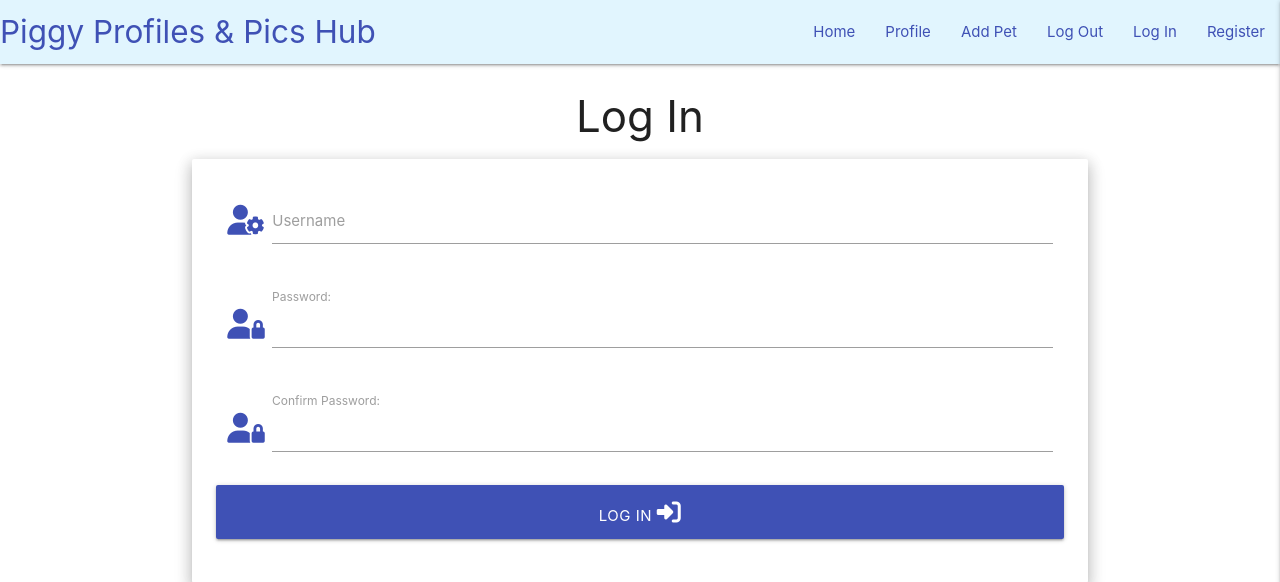
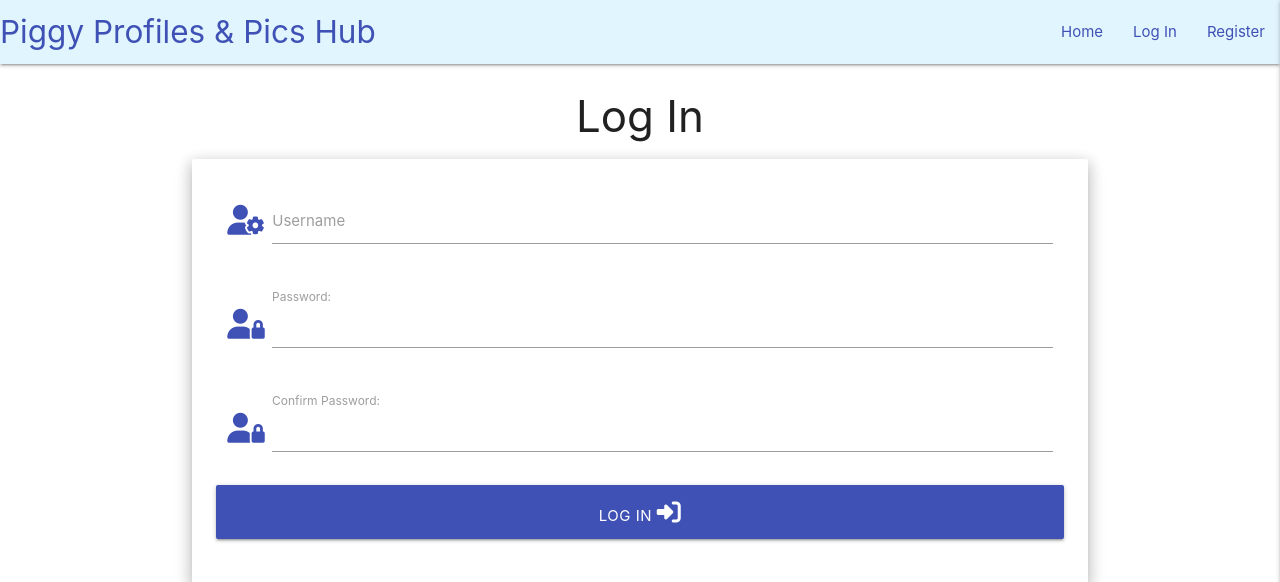
Before and after one commit to marina9222/guinea-pig-database, a Flask app: page /login in a window 1280 px wide. Shown: the top 582 px of the page. Run offline with Flask 2, Linux system fonts and the light colour scheme; some libraries are stand-ins or nearby versions.

Commit message:
Add: Logout functionality

```diff
--- a/app.py
+++ b/app.py
@@ -108,7 +108,23 @@ def profile(username):
     #grab the session user's username from db
     username = mongo.db.users.find_one(
         {"username":session["user"]})["username"]
-    return render_template("profile.html", username =username )
+
+
+    if session["user"]:
+       return render_template("profile.html", username =username )
+
+
+    return redirect(url_for("login"))
+
+
+@app.route("/logout")
+def logout():
+    #remove user from session cookies
+    flash("You have been logged out")
+    session.pop("user")
+    return redirect(url_for("login"))
+
+
 
 if __name__ == "__main__":
     app.run(host=os.environ.get("IP"),
--- a/templates/index.html
+++ b/templates/index.html
@@ -17,6 +17,7 @@
 </head>
 
 <body>
+
   <header>
     <!-- top navbar-->
 
@@ -25,24 +26,50 @@
         <a href="{{ url_for('get_pets') }}" class="brand-logo indigo-text">Piggy Profiles & Pics Hub</a>
         <a href="#" data-target="mobile-demo" class="sidenav-trigger right indigo-text"><i class="fas fa-bars"></i></a>
         <ul class="right hide-on-med-and-down">
-          <li><a href="{{ url_for('get_pets') }}" class="indigo-text">Home</a></li>
-          <li><a href="{{ url_for('profile', username=session['user']) }}" class="indigo-text">Profile</a></li>
+          <li>
+            <a href="{{ url_for('get_pets') }}" class="indigo-text">Home</a>
+          </li>
+        {% if session.user %}
+          <li>
+            <a href="{{ url_for('profile', username=session['user']) }}" class="indigo-text">Profile</a>
+          </li>
           <li><a href="#" class="indigo-text">Add Pet</a></li>
-          <li><a href="#" class="indigo-text">Log Out</a></li>
-          <li><a href="{{ url_for('login') }}" class="indigo-text">Log In</a></li>
-          <li><a href="{{ url_for('register') }}" class="indigo-text">Register</a></li>
+          <li>
+            <a href="{{ url_for('logout') }}" class="indigo-text">Log Out</a>
+          </li>
+        {% else %}
+          <li>
+            <a href="{{ url_for('login') }}" class="indigo-text">Log In</a>
+          </li>
+          <li>
+            <a href="{{ url_for('register') }}" class="indigo-text">Register</a>
+          </li>
+        {% endif %}
         </ul>
       </div>
     </nav>
     <!--mobile side navbar -->
     <ul class="sidenav" id="mobile-demo">
-      <li><h4 class="center-align indigo-text">Piggy Profiles & Pics Hub</h4></li>
-      <li><a href="{{ url_for('get_pets') }}" class="indigo-text">Home</a></li>
-          <li><a href="{{ url_for('profile', username=session['user']) }}" class="indigo-text">Profile</a></li>
+      <li>
+        <h4 class="center-align indigo-text">Piggy Profiles & Pics Hub</h4>
+      </li>
+      <li>
+        <a href="{{ url_for('get_pets') }}" class="indigo-text">Home</a>
+      </li>
+    {% if session.user %}
+      <li>
+        <a href="{{ url_for('profile', username=session['user']) }}" class="indigo-text">Profile</a>
+      </li>
       <li><a href="#" class="indigo-text">Add Pet</a></li>
-          <li><a href="#" class="indigo-text">Log Out</a></li>
+      <li>
+        <a href="{{ url_for('logout') }}" class="indigo-text">Log Out</a>
+      </li>
+    {% else %}
       <li><a href="{{ url_for('login') }}" class="indigo-text">Log In</a></li>
-          <li><a href="{{ url_for('register') }}" class="indigo-text">Register</a></li>
+      <li>
+        <a href="{{ url_for('register') }}" class="indigo-text">Register</a>
+      </li>
+    {% endif %}
     </ul>
   </header>
   <section>
@@ -58,12 +85,9 @@
    {% endwith %}
   </section>
   <main class="container">
-
     {% block content %}
     {% endblock %}
-
     </main>
-
 
   <script src="https://cdn.jsdelivr.net/npm/@materializecss/materialize@2.1.0/dist/js/materialize.min.js"></script>
   <script src="{{ url_for('static', filename='js/script.js') }}"></script>
```
Lines whose indentation alone changed are shown as unchanged.
